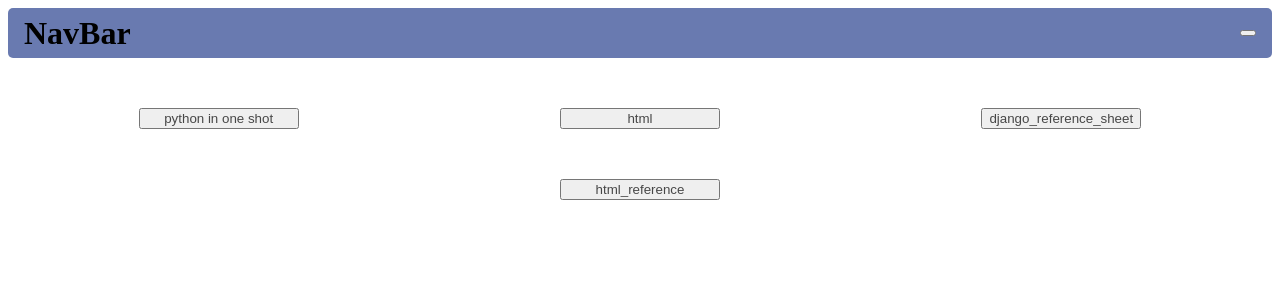
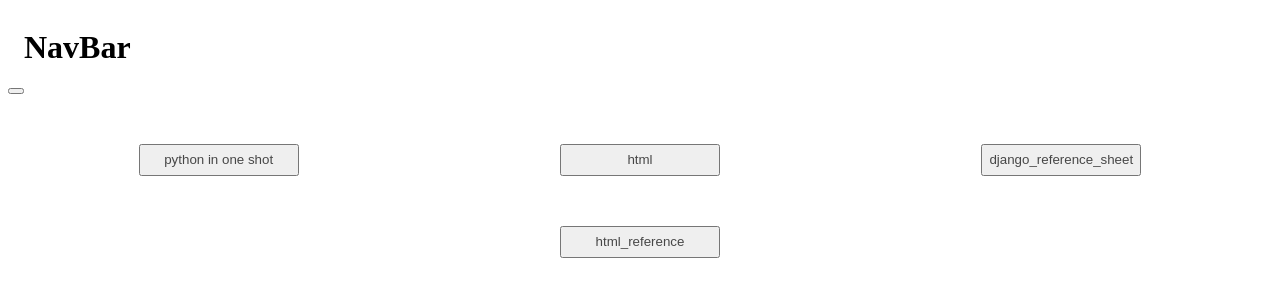
Before and after one commit to yout10/ut10, a plain HTML site: page index.html in a window 1280 px wide. Drawn offline with Linux system fonts and the light colour scheme.

Commit message:
Update html0.css

```diff
--- a/html0.css
+++ b/html0.css
@@ -1,4 +1,4 @@
-header{
+yuheader{
     display: flex;
     background-color: rgba(33, 59, 138, 0.673);
     height: 50px;
@@ -20,7 +20,7 @@ header{
     margin-top: 50px;
     margin-left: auto;
     margin-right: auto;
-    height: 1.3rem;
+    height: 2rem;
     width: 10rem;
 }
 .html{
@@ -28,7 +28,7 @@ header{
     margin-top: 50px;
     margin-left: auto;
     margin-right: auto;
-    height: 1.3rem;
+    height: 2rem;
     width: 10rem;
 }
 .django{
@@ -37,7 +37,7 @@ header{
     margin-left: auto;
     margin-right: auto;
     align-items: center;
-    height: 1.3rem;
+    height: 2rem;
     width: 10rem;
 }
 .pdf-download{
@@ -56,7 +56,7 @@ header{
     margin-left: auto;
     margin-right: auto;
     align-items: center;
-    height: 1.3rem;
+    height: 2rem;
     width: 10rem;
 }
 a{
```
